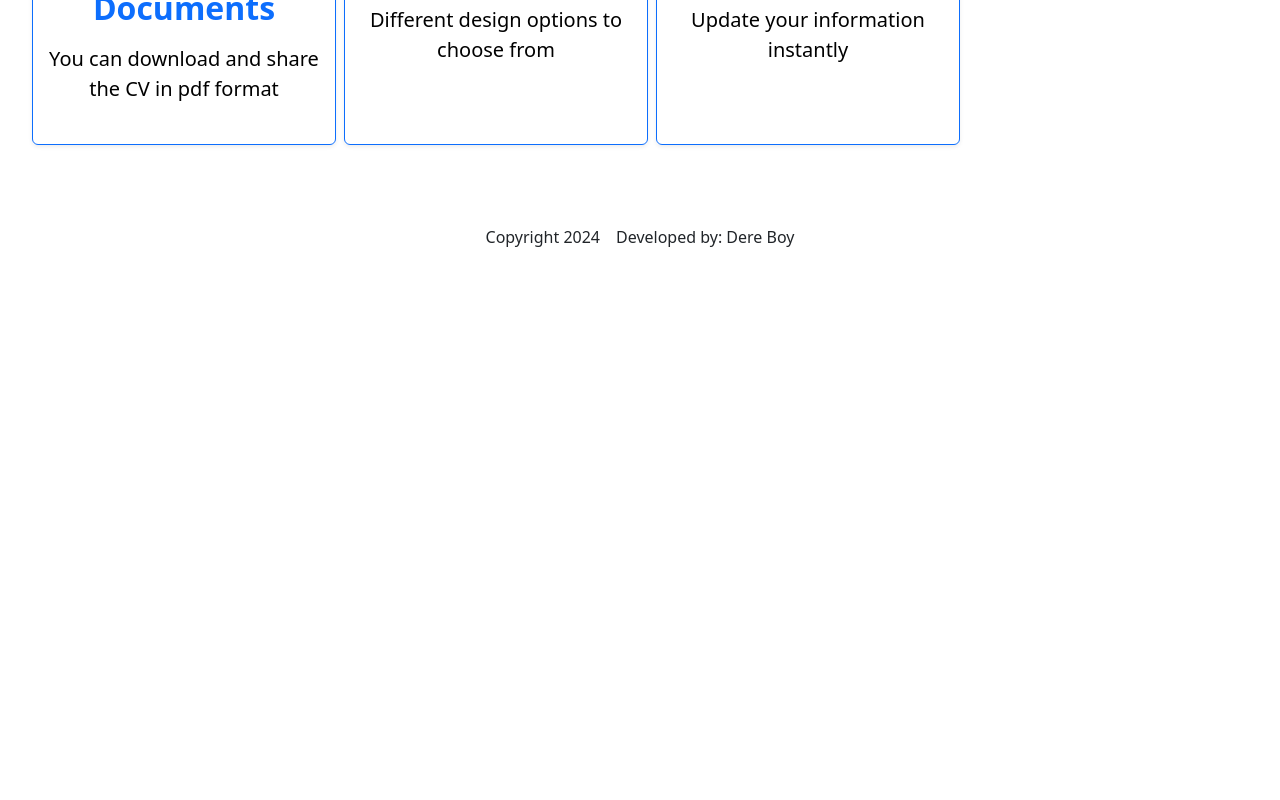
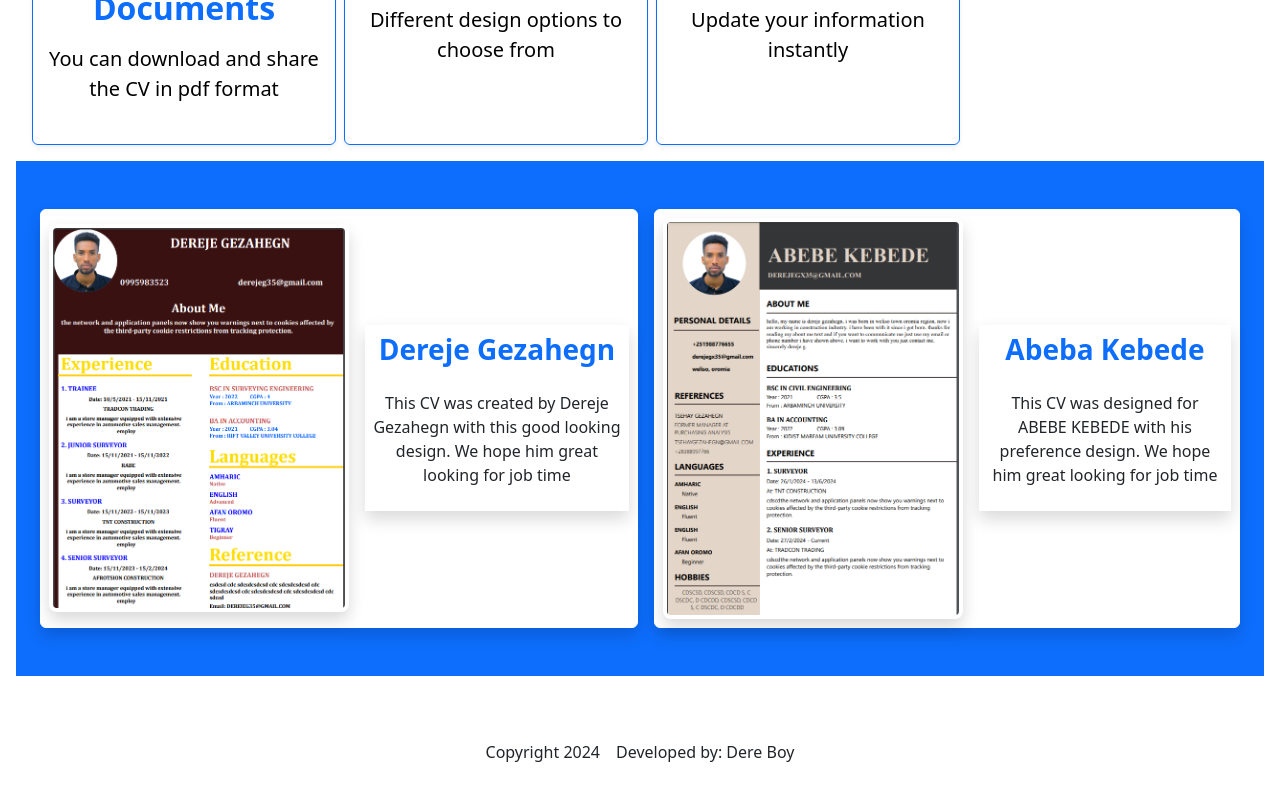
Before and after one commit to Dereje-boy/cv_generator_react, a React (Vite) app: page / in a window 1280 px wide. Shown: the part 1005-1805 px from the top of the page. Before the commit the page ends 1294 px from the top, so only its background shows below. Built offline with nearby package versions, Linux system fonts and the light colour scheme.

Commit message:
Portifolio component ui is done

```diff
--- /dev/null
+++ b/src/Components/Home1/PortifolioPart.jsx
@@ -0,0 +1,25 @@
+import design1 from '/src/images/design1.png';
+import design2 from '/src/images/design2.png';
+
+export default function PortifolioPart(){
+return (
+<div className="d-flex flex-row gap-3 overflow-auto py-5 px-4 bg-primary">
+	<CreatePortifolio imageSource={design1} title="Dereje Gezahegn" desc="This CV was created by Dereje Gezahegn with this good looking design. We hope him great looking for job time" />
+	<CreatePortifolio imageSource={design2} title="Abeba Kebede" desc="This CV was designed for ABEBE KEBEDE with his preference design. We hope him great looking for job time" />
+
+</div>
+);}
+
+
+function CreatePortifolio({imageSource, title, desc}){
+return (
+<div className=" d-flex flex-row align-items-center gap-3 bg-white p-2 border border-white shadow rounded  ">
+	<img width="300" src={imageSource} className="shadow p-1 rounded rounded-3" alt={title}/>
+	<div style={{minWidth: "200px"}} className="d-flex flex-column justify-content-center gap-3 shadow p-2">
+		<h3 className="text-center text-primary fs-3 fw-bold">{title} </h3>
+		<p className="text-center"> {desc} </p>
+
+	</div>
+
+</div>
+);}
--- a/src/Pages/Home.jsx
+++ b/src/Pages/Home.jsx
@@ -1,10 +1,12 @@
 import ProblemPart from "/src/Components/Home1/ProblemPart.jsx";
 import SolutionsPart from "/src/Components/Home1/SolutionsPart.jsx";
+import PortifolioPart from "/src/Components/Home1/PortifolioPart.jsx";
 
 export default function Home(){
 return(
 	<div className=" gap-3 align-items-center">
 		< ProblemPart />
 		< SolutionsPart />
+		< PortifolioPart />
 	</div>
 );}
```
